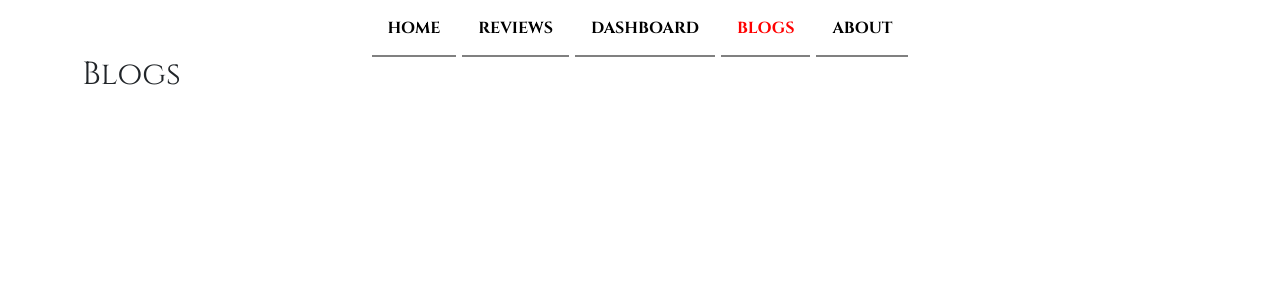
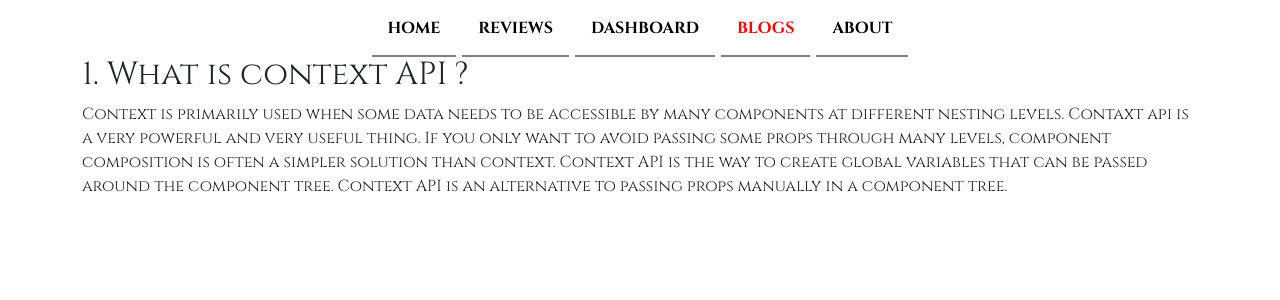
Before and after one commit to Salikur6/A9-product-analysis-website, a React (Create React App) app: page /blogs in a window 1280 px wide. Shown: the top 300 px of the page. Built offline with nearby package versions, Linux system fonts and the light colour scheme.

Commit message:
blogs page design

```diff
--- a/src/components/Blogs/Blogs.js
+++ b/src/components/Blogs/Blogs.js
@@ -3,7 +3,12 @@ import React from 'react';
 const Blogs = () => {
     return (
         <div>
-            <h2>Blogs</h2>
+            <div>
+                <h2>1. What is context API ?</h2>
+                <p> Context is primarily used when some data needs to be accessible by many components at different nesting levels. Contaxt api is a very powerful and very useful thing. If you only want to avoid passing some props through many levels, component composition is often a simpler solution than context. Context API is the way to create global variables that can be passed around the component tree. Context API is an alternative to passing props manually in a component tree.</p>
+            </div>
+
+
         </div>
     );
 };
```
Also changed, not shown: 1 other file (tests, documents, lock files or other folders).
